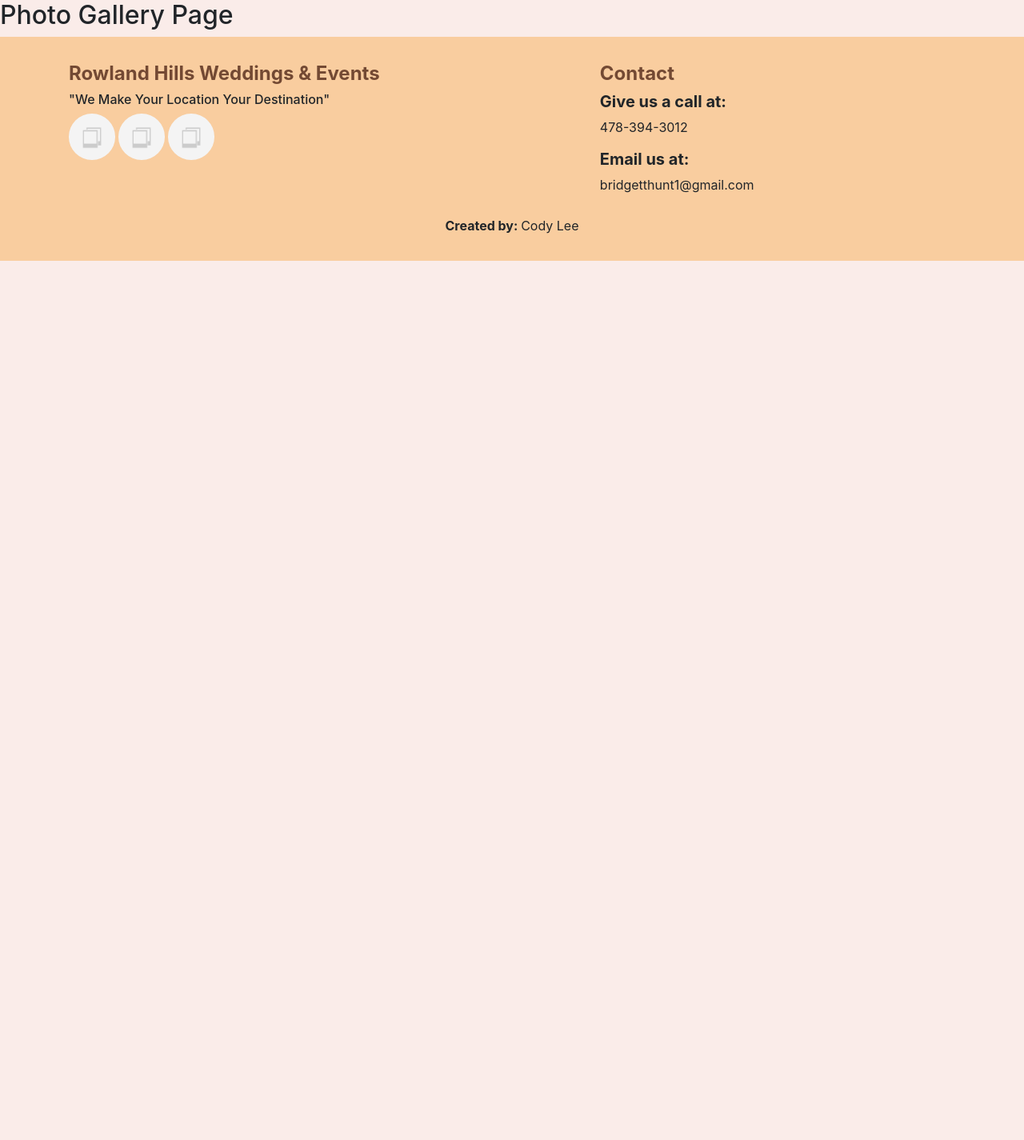
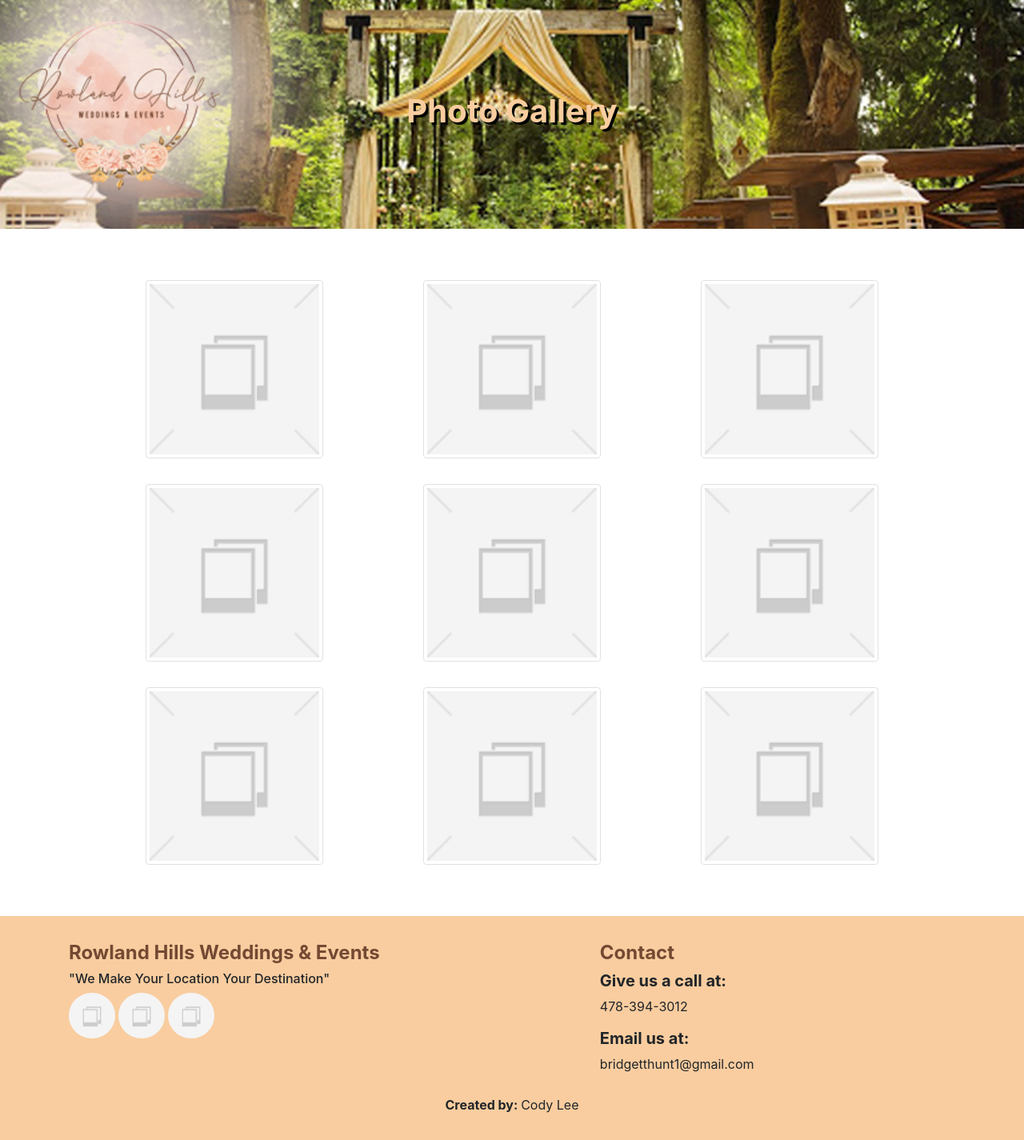
Before and after one commit to leecodya/rowland-hills, a Flask app: page /gallery in a window 1280 px wide. Shown: the part 64-1489 px from the top of the page at 80% size. Before the commit the page ends 390 px from the top, so only its background shows below. Run offline with Flask 2, Linux system fonts and the light colour scheme; some libraries are stand-ins or nearby versions.

Commit message:
setting up basic layout for photo gallery page

```diff
--- a/templates/gallery.html
+++ b/templates/gallery.html
@@ -2,5 +2,44 @@
 {% block title %}Photo Gallery{% endblock %}
 
 {% block content %}
-<h2>Photo Gallery Page</h2>
+<div class="sub-banner">
+    <h1 class="text-center primary-text" style="font-size: 2.5em; text-shadow: 3px 3px black;"><b>Photo Gallery</b></h1>
+</div>
+<div class="bg-white">
+    <div class="container p-5">
+        <div class="row p-3 text-center">
+            <div class="col-md-4">
+                <img src="{{ url_for('static', filename='placeholder.png') }}" style="width:70%" class="img-fluid img-thumbnail" alt="Gallery Photo">
+            </div>
+            <div class="col-md-4">
+                <img src="{{ url_for('static', filename='placeholder.png') }}" style="width:70%" class="img-fluid img-thumbnail" alt="Gallery Photo">
+            </div>
+            <div class="col-md-4">
+                <img src="{{ url_for('static', filename='placeholder.png') }}" style="width:70%" class="img-fluid img-thumbnail" alt="Gallery Photo">
+            </div>
+        </div>
+        <div class="row p-3 text-center">
+            <div class="col-md-4">
+                <img src="{{ url_for('static', filename='placeholder.png') }}" style="width:70%" class="img-fluid img-thumbnail" alt="Gallery Photo">
+            </div>
+            <div class="col-md-4">
+                <img src="{{ url_for('static', filename='placeholder.png') }}" style="width:70%" class="img-fluid img-thumbnail" alt="Gallery Photo">
+            </div>
+            <div class="col-md-4">
+                <img src="{{ url_for('static', filename='placeholder.png') }}" style="width:70%" class="img-fluid img-thumbnail" alt="Gallery Photo">
+            </div>
+        </div>
+        <div class="row p-3 text-center">
+            <div class="col-md-4">
+                <img src="{{ url_for('static', filename='placeholder.png') }}" style="width:70%" class="img-fluid img-thumbnail" alt="Gallery Photo">
+            </div>
+            <div class="col-md-4">
+                <img src="{{ url_for('static', filename='placeholder.png') }}" style="width:70%" class="img-fluid img-thumbnail" alt="Gallery Photo">
+            </div>
+            <div class="col-md-4">
+                <img src="{{ url_for('static', filename='placeholder.png') }}" style="width:70%" class="img-fluid img-thumbnail" alt="Gallery Photo">
+            </div>
+        </div>
+    </div>
+</div>
 {% endblock %}
```
